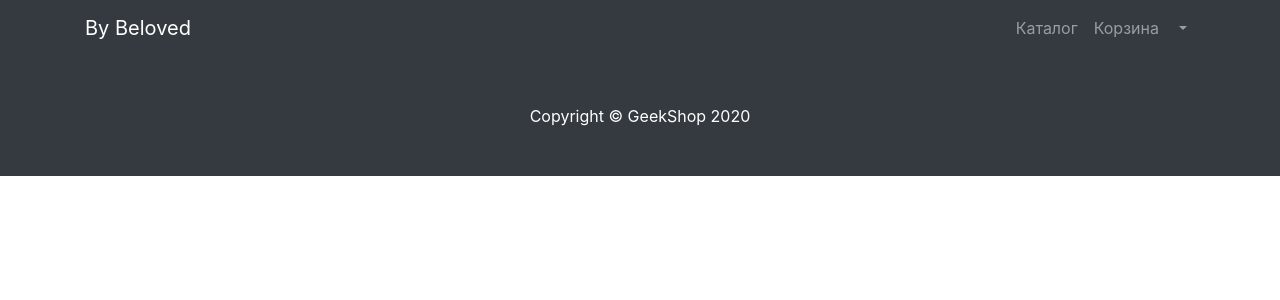
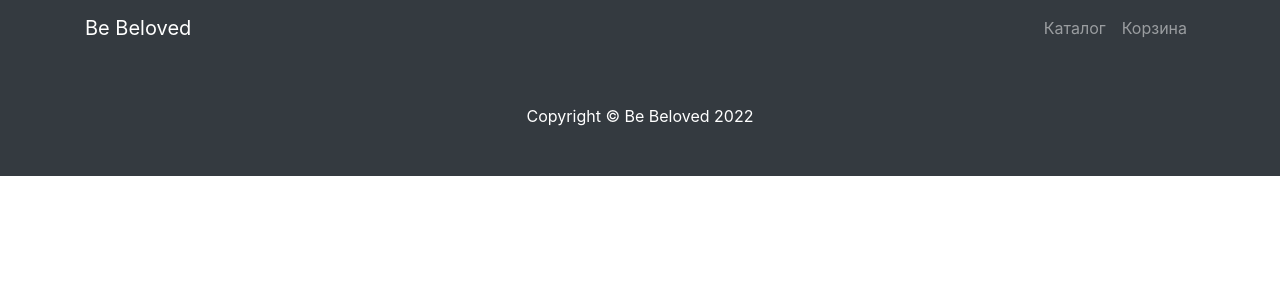
Before and after one commit to Mekan777-alt/Beloved-Store, a Django app: page /products/ in a window 1280 px wide. Shown: the top 300 px of the page. Run offline with Django 4.2, Linux system fonts and the light colour scheme; data that the repository does not hold is empty; some libraries are stand-ins or nearby versions.

Commit message:
change text a database

```diff
--- a/backend/baskets/views.py
+++ b/backend/baskets/views.py
@@ -4,7 +4,7 @@ from products.models import Product
 
 
 def orders(request):
-    context = {'title': 'By Beloved - оформление заказа',
+    context = {'title': 'Be Beloved - оформление заказа',
                'baskets': Basket.objects.all()}
     return render(request, 'baskets/orders.html', context)
 
--- a/backend/products/templates/products/base.html
+++ b/backend/products/templates/products/base.html
@@ -25,7 +25,7 @@
 <!-- Navigation -->
 <nav class="navbar navbar-expand-lg navbar-dark bg-dark fixed-top">
     <div class="container">
-        <a class="navbar-brand" href="{% url 'index' %}">By Beloved</a>
+        <a class="navbar-brand" href="{% url 'index' %}">Be Beloved</a>
         <button class="navbar-toggler" type="button" data-toggle="collapse" data-target="#navbarResponsive"
                 aria-controls="navbarResponsive" aria-expanded="false" aria-label="Toggle navigation">
             <span class="navbar-toggler-icon"></span>
@@ -37,23 +37,6 @@
                 </li>
                 <li class="nav-item">
                     <a class="nav-link" href="{% url 'basket_app:orders' %}">Корзина <i class="fas fa-sign-in-alt"></i></a>
-                </li>
-                <li class="nav-item dropdown">
-                    <a class="nav-link dropdown-toggle" href="#" id="navbarDropdown" role="button"
-                       data-bs-toggle="dropdown" aria-expanded="false">
-                        <i class="fas fa-user-circle"></i>
-                    </a>
-                    <ul class="dropdown-menu" aria-labelledby="navbarDropdown">
-                        <li><a class="dropdown-item" href="admin/admin.html">Админ-панель</a></li>
-                        <li>
-                            <hr class="dropdown-divider">
-                        </li>
-                        <li>
-                            <a class="dropdown-item" href="#">
-                                Выйти
-                            </a>
-                        </li>
-                    </ul>
                 </li>
             </ul>
         </div>
--- a/backend/products/templates/products/index.html
+++ b/backend/products/templates/products/index.html
@@ -12,7 +12,7 @@
     <div class="container">
         <div class="row">
             <div class="col-lg-6">
-                <h1 class="mt-5">Beloved Store</h1>
+                <h1 class="mt-5">Be Beloved Store</h1>
                 <p>
                     Новые образы и лучшие бренды на GeekShop Store.
                     Бесплатная доставка по всему миру! Аутлет: до -70% Собственный бренд. -20% новым покупателям.
--- a/backend/products/templates/products/products.html
+++ b/backend/products/templates/products/products.html
@@ -102,7 +102,7 @@
 {% block footer %}
     <footer class="py-5 bg-dark">
     <div class="container">
-        <p class="m-0 text-center text-white">Copyright &copy; GeekShop 2020</p>
+        <p class="m-0 text-center text-white">Copyright &copy; Be Beloved 2022</p>
     </div>
     </footer>
 {% endblock %}
--- a/backend/products/views.py
+++ b/backend/products/views.py
@@ -3,12 +3,12 @@ from .models import Product, ProductCategory
 
 
 def index(request):
-    context = {'title': 'By Beloved'}
+    context = {'title': 'Be Beloved'}
     return render(request, 'products/index.html', context)
 
 
 def products(request):
-    context = {'title': 'By Beloved - продукты',
+    context = {'title': 'Be Beloved - продукты',
                'products': Product.objects.all(),
                'category': ProductCategory.objects.all(),
                }
```
